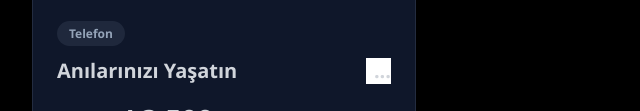
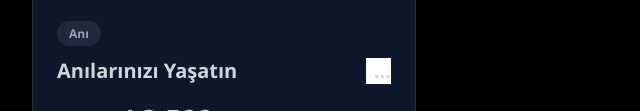
Before and after one commit to Mirellas00/Mirellas00.github.io, a plain HTML site: page index.html in a window 1280 px wide. Shown: the part 689-800 px from the top of the page, 0-640 px from the left. Drawn offline with Linux system fonts and the light colour scheme.

Commit message:
index.html

```diff
--- a/index.html
+++ b/index.html
@@ -1151,7 +1151,7 @@
             price: 3500,
             oldPrice: 5000,
             image: "https://cdn.create.vista.com/api/media/medium/278217402/stock-photo-cheerful-senior-woman-gesturing-happy-husband-beige?token=",
-            category: "Telefon",
+            category: "Anı",
             rating: 4.9,
             reviews: 128,
             stock: 15,
```
